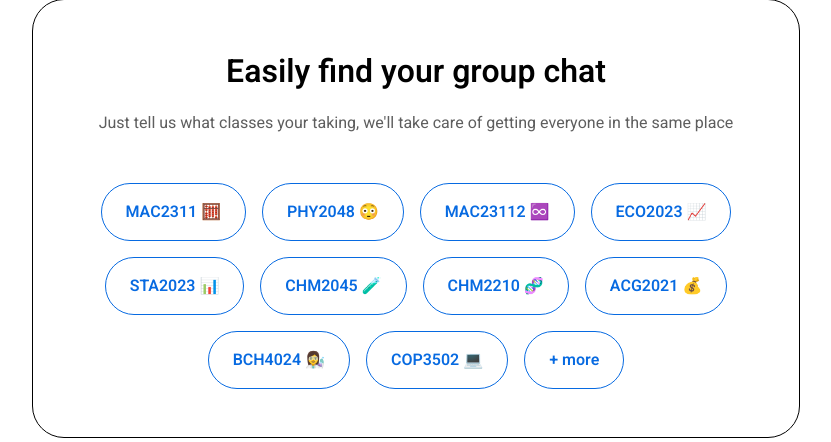
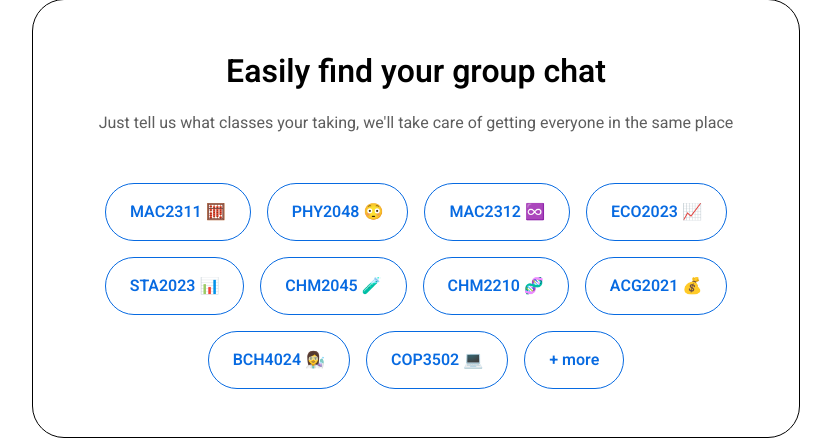
Before and after one commit to Courselynx/landing-page, a Flask app: page / in a window 1280 px wide. Shown: the part 1151-1593 px from the top of the page, without its empty margins (224-1055 px from the left). Run offline with Flask 3, Linux system fonts and the light colour scheme.

Commit message:
fixed mac

```diff
--- a/main.py
+++ b/main.py
@@ -57,7 +57,7 @@ def subscribe():
             writer = csv.writer(csvfile)
             writer.writerow([email, school, other_school, year])
 
-        flash('Successfully subscribed! We will notify you when we launch.', 'success')
+        flash('Successfully subscribed!', 'success')
         return redirect(url_for('index'))
     except Exception as e:
         logging.error("Error in subscribe: %s", str(e))
--- a/templates/index.html
+++ b/templates/index.html
@@ -54,7 +54,7 @@
                 <div class="b">
                     <span class="gc disappear">MAC2311 🧮</span>
                     <span class="gc disappear">PHY2048 😳</span>
-                    <span class="gc disappear">MAC23112 ♾️</span>
+                    <span class="gc disappear">MAC2312 ♾️</span>
                     <span class="gc disappear">ECO2023 📈</span>
                     <span class="gc disappear">STA2023 📊</span>
                     <span class="gc disappear">CHM2045 🧪</span>
```
